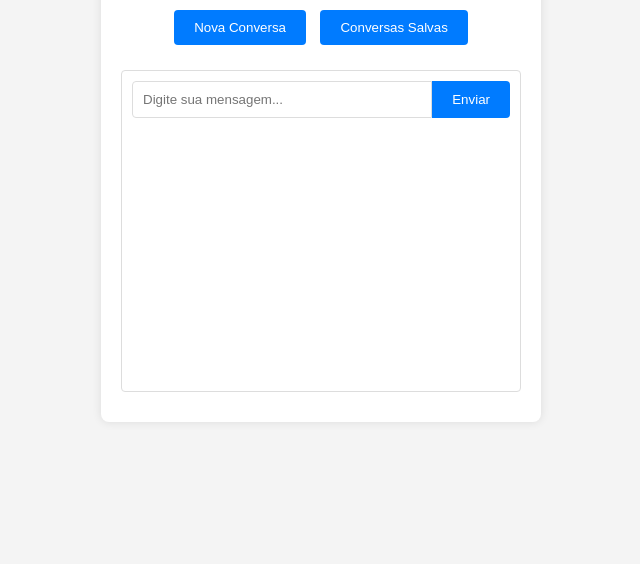
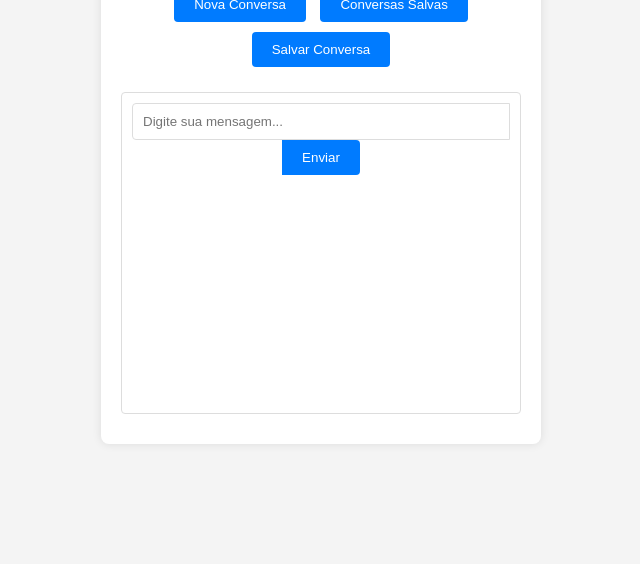
Before and after one commit to vaicumebanana/ViBotAi, a plain HTML site: page index.html in a window 1280 px wide. Shown: the part 236-800 px from the top of the page, without its empty margins (319-959 px from the left). Drawn offline with Linux system fonts and the light colour scheme.

Commit message:
Update index.html

```diff
--- a/index.html
+++ b/index.html
@@ -12,13 +12,14 @@
         <div id="menu">
             <button id="new-chat">Nova Conversa</button>
             <button id="saved-chats">Conversas Salvas</button>
+            <button id="save-chat">Salvar Conversa</button>
         </div>
         <div id="chat-box">
             <div id="messages"></div>
             <form id="chat-form">
                 <input type="text" id="user-input" placeholder="Digite sua mensagem..." required>
-                <button type="submit">Enviar</button>
             </form>
+            <button type="submit" form="chat-form" id="send-message">Enviar</button>
         </div>
     </div>
 
```
